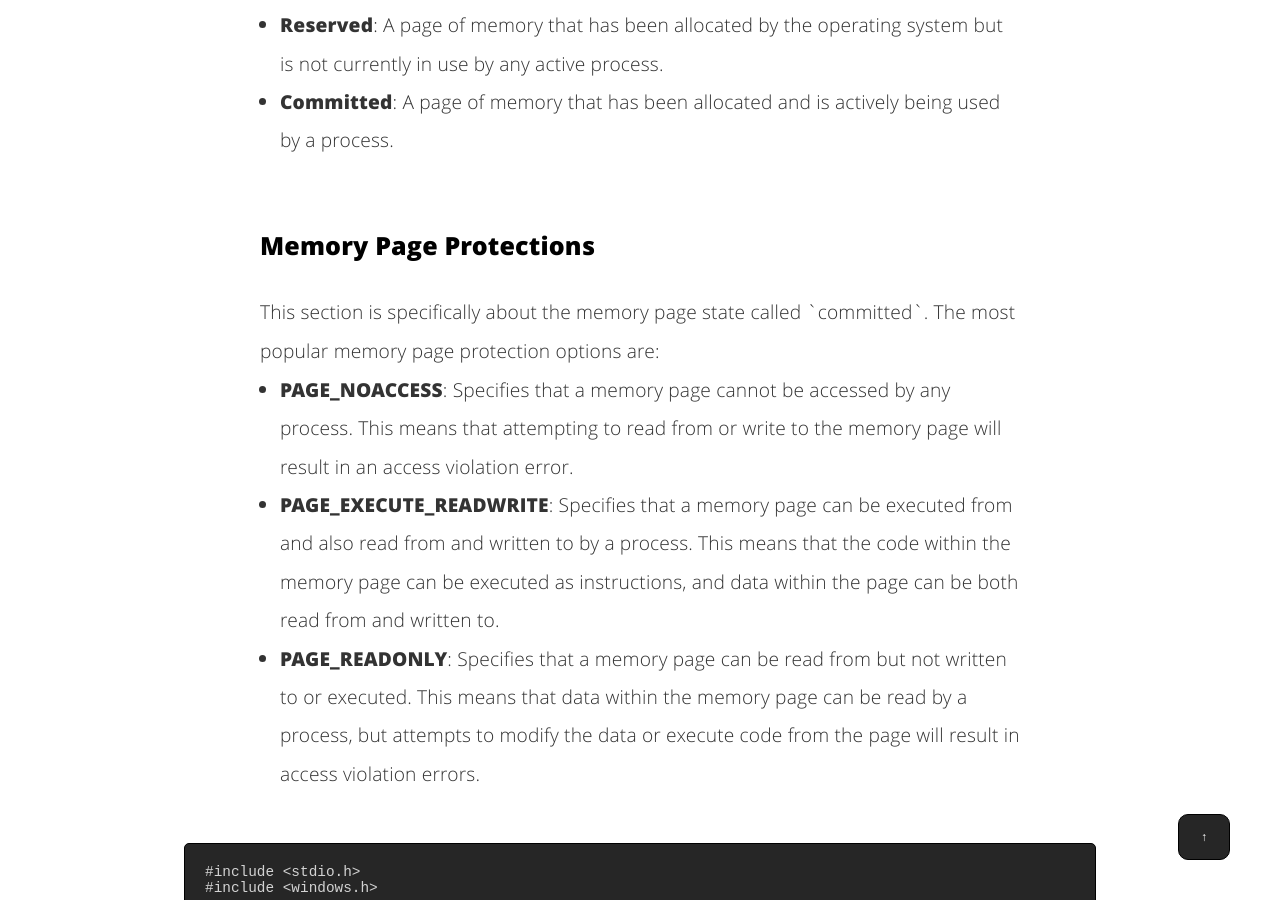
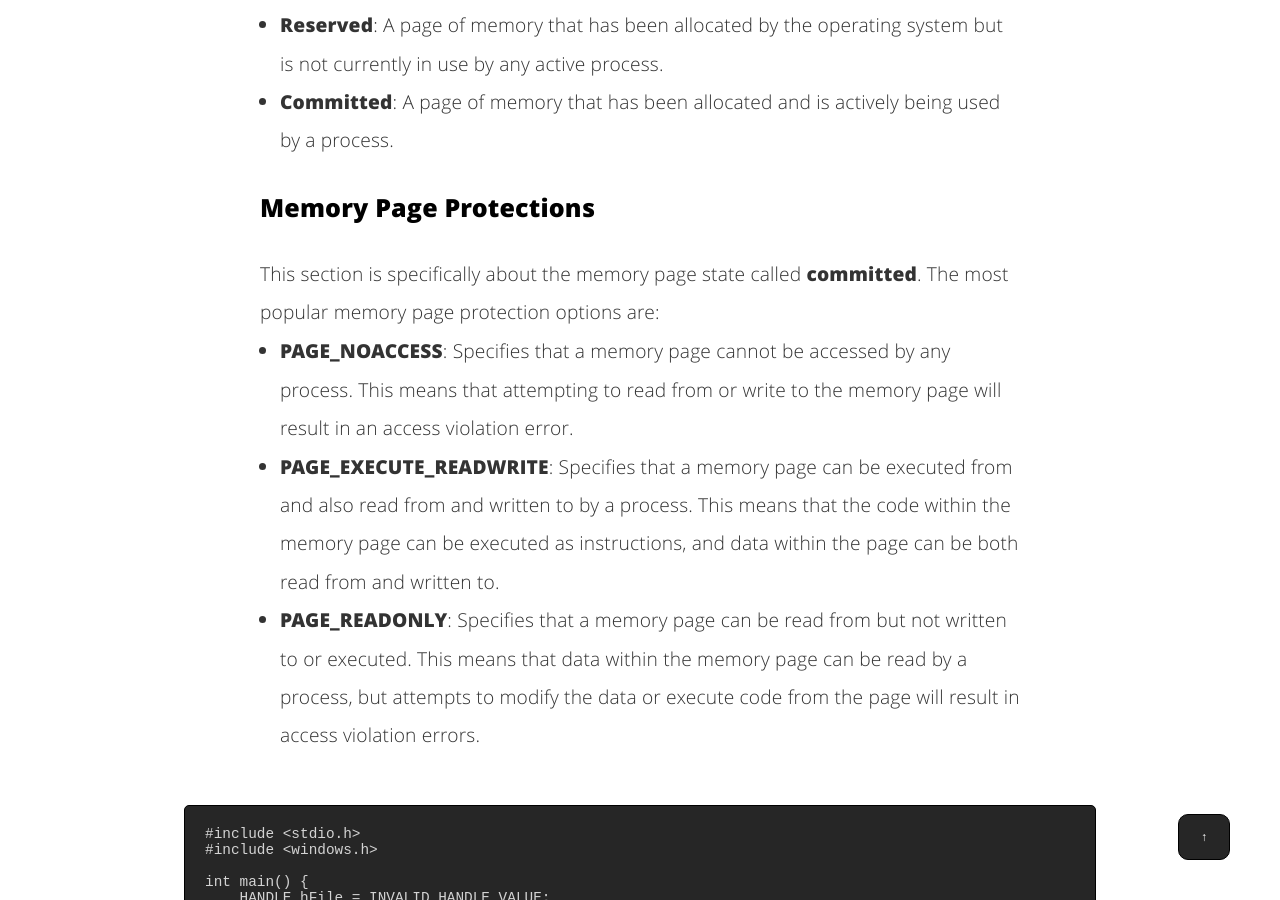
Before and after one commit to nickvourd/nickvourd.github.io, a Jekyll site: the page built from _posts/2024-04-17-an-introduction-to-windows-memory-management.md, in a window 1280 px wide and 900 px high, scrolled down 6515 px. Built offline with Jekyll 4.4.1, drawn with Linux system fonts in a browser that asks for light colours.

```diff
--- a/_posts/2024-04-17-an-introduction-to-windows-memory-management.md
+++ b/_posts/2024-04-17-an-introduction-to-windows-memory-management.md
@@ -215,14 +215,14 @@ The following picture depicts a high-level overview of how virtual memory is map
 		<b>Reserved</b>: A page of memory that has been allocated by the operating system but is not currently in use by any active process.<br />
 	</li>
 	<li>
-		 <b>Committed</b>: A page of memory that has been allocated and is actively being used by a process.<br /><br />
+		 <b>Committed</b>: A page of memory that has been allocated and is actively being used by a process.
 	</li>
 </ul>
 </p>
 
 <h3>Memory Page Protections</h3>
 
-<p>This section is specifically about the memory page state called `committed`. The most popular memory page protection options are:<br />
+<p>This section is specifically about the memory page state called <b>committed</b>. The most popular memory page protection options are:<br />
 <ul>
     <li><b>PAGE_NOACCESS</b>: Specifies that a memory page cannot be accessed by any process. This means that attempting to read from or write to the memory page will result in an access violation error.</li>
     <li><b>PAGE_EXECUTE_READWRITE</b>: Specifies that a memory page can be executed from and also read from and written to by a process. This means that the code within the memory page can be executed as instructions, and data within the page can be both read from and written to.</li>
```
